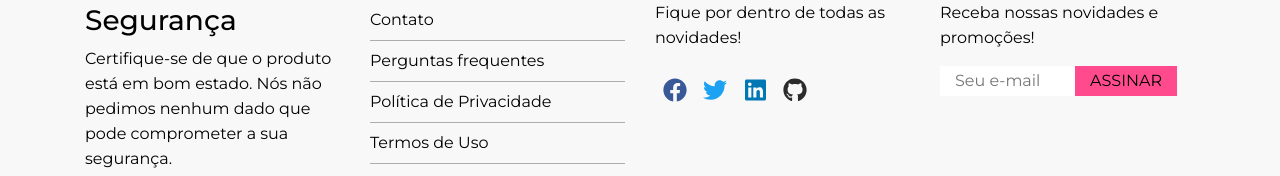
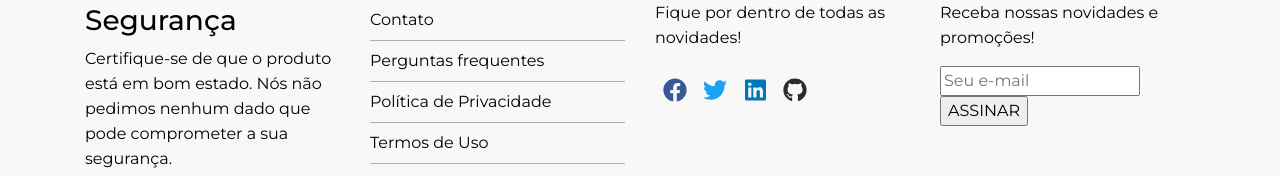
Before and after one commit to gabriellimma/cresci, an Angular app in the folder siteCresci/: page /home in a window 1280 px wide. Shown: the part 1873-2049 px from the top of the page. Built offline with nearby package versions, Linux system fonts and the light colour scheme.

Commit message:
arrumando erro de envio de informação retirando a tag form

```diff
--- a/siteCresci/src/app/footer/footer.component.html
+++ b/siteCresci/src/app/footer/footer.component.html
@@ -39,10 +39,10 @@
           <p>
             Receba nossas novidades e promoções!
           </p>
-          <form action="">
-            <input type="email" placeholder="Seu e-mail" />
+          <div>
+            <input type="email" placeholder="Seu e-mail" [(ngModel)]="newsletter.email" />
             <input type="submit" value="ASSINAR" (click)="cadastrarEmail()" />
-          </form>
+          </div>
         </div>
       </div>
     </div>
```
Also changed, not shown: siteCresci/src/app/footer/footer.component.ts (line endings or trailing spaces).
